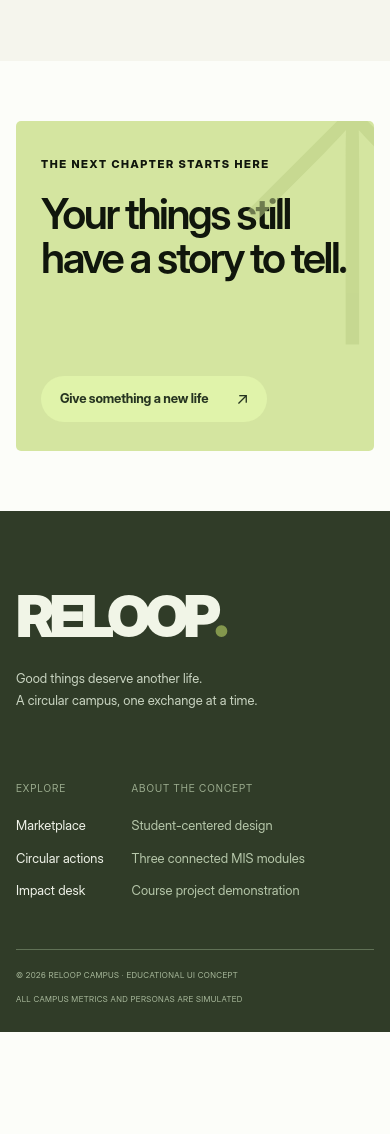
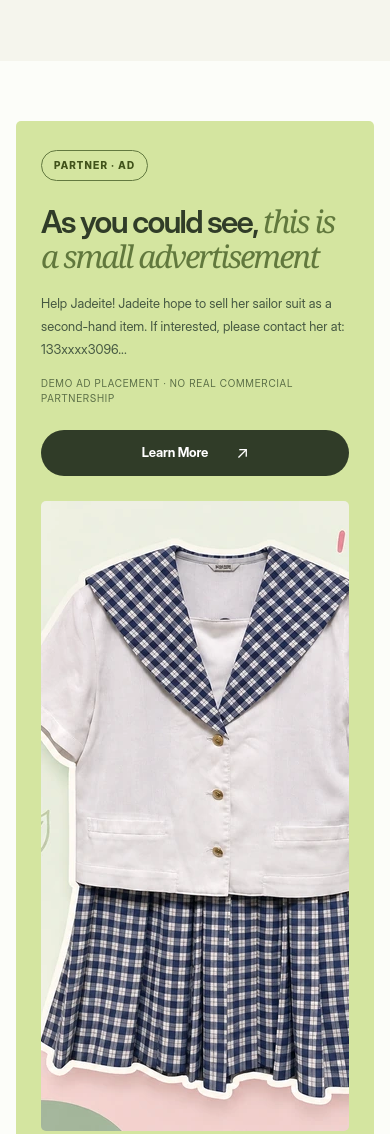
Before and after one commit to bloodylilya4ever-oss/reloop-campus, a plain HTML site: page index.html in a window 390 px wide. Shown: the part 2607-3741 px from the top of the page. Before the commit the page ends 3639 px from the top, so only its background shows below. Drawn offline with Linux system fonts and the light colour scheme.

Commit message:
上了广告

```diff
--- a/index.html
+++ b/index.html
@@ -73,7 +73,49 @@
       <div class="statement-bar"><div class="container statement-inner"><span>RETHINK WHAT WE THROW AWAY</span><span class="statement-sun">✳&#xFE0E;</span><span>REUSE IS THE NEW ROUTINE</span><span class="statement-sun">✳&#xFE0E;</span><span>ONE CAMPUS. MORE POSSIBILITIES.</span></div></div>
       <section class="section container featured-home" aria-labelledby="home-featured-title"><div class="section-heading"><div><span class="eyebrow">01 / THE EXCHANGE</span><h2 id="home-featured-title">Something good<br>is waiting <i>for you.</i></h2></div><div class="heading-aside"><p>Discover useful things from other students. A little less waste, a lot more value.</p><button type="button" class="inline-link" data-nav="exchange">Browse all listings <span aria-hidden="true">↗&#xFE0E;</span></button></div></div><div class="product-grid home-grid" id="home-products"></div></section>
       <section class="journey-section" aria-labelledby="journey-title"><div class="container journey-layout"><div class="journey-intro"><span class="eyebrow">02 / THE IDEA</span><h2 id="journey-title">Not just less waste.<br><i>A better cycle.</i></h2><p>One connected campus system gives reusable objects a new home and gives the facilities team clearer, more useful information.</p><button class="btn btn-outline" data-nav="circular" type="button">Discover circular actions <span aria-hidden="true">↗&#xFE0E;</span></button></div><div class="journey-steps"><button class="journey-row" data-nav="exchange" type="button"><span class="journey-no">01</span><span><strong>Exchange what you have</strong><small>List, reserve and hand over useful items.</small></span><span class="journey-arrow">↗&#xFE0E;</span></button><button class="journey-row" data-nav="circular" type="button"><span class="journey-no">02</span><span><strong>Make circular choices</strong><small>Recycle, donate or repair — with verification.</small></span><span class="journey-arrow">↗&#xFE0E;</span></button><button class="journey-row" data-nav="operations" type="button"><span class="journey-no">03</span><span><strong>See the campus impact</strong><small>Turn verified events into operational insight.</small></span><span class="journey-arrow">↗&#xFE0E;</span></button></div></div></section>
-      <section class="section container home-cta" aria-labelledby="cta-title"><div><span class="eyebrow">THE NEXT CHAPTER STARTS HERE</span><h2 id="cta-title">Your things still<br>have a story to tell.</h2></div><button class="btn btn-lime" data-open="post" type="button">Give something a new life <span aria-hidden="true">↗&#xFE0E;</span></button><span class="cta-orb" aria-hidden="true">↗&#xFE0E;</span></section>
+    <section
+  class="home-cta partner-spotlight container"
+  aria-labelledby="partner-title"
+>
+  <div class="partner-copy">
+    <span class="partner-label">PARTNER · AD</span>
+
+    <h2 id="partner-title">
+      As you could see,
+      <i>this is a small advertisement</i>
+    </h2>
+
+    <p class="partner-description">
+     Help Jadeite!
+     Jadeite hope to sell her sailor suit as a second-hand item.
+     If interested, please contact her at: 133xxxx3096...
+    </p>
+
+    <p class="partner-disclaimer">
+      DEMO AD PLACEMENT · NO REAL COMMERCIAL PARTNERSHIP
+    </p>
+
+    <button
+      type="button"
+      class="btn btn-dark"
+      data-partner-circular
+    >
+      Learn More
+      <span aria-hidden="true">↗</span>
+    </button>
+  </div>
+
+  <div class="partner-visual">
+    <img
+      src="assets/campus-repair-spotlight.webp"
+      alt="Illustration of students participating in a campus repair activity"
+      width="900"
+      height="630"
+      loading="lazy"
+    >
+  </div>
+</section>
+
     </section>
 
 
--- a/styles.css
+++ b/styles.css
@@ -296,3 +296,157 @@
     max-width: 100%;
   }
 }
+/* ==========================================
+   CAMPUS PARTNER SPOTLIGHT
+   Home page only
+========================================== */
+
+.home-cta.partner-spotlight {
+  display: grid;
+  grid-template-columns:
+    minmax(0, 1.08fr)
+    minmax(0, 0.92fr);
+
+  align-items: center;
+  gap: 36px;
+
+  min-height: 360px;
+  background: #D4E5A0;
+
+  /* Preserve the existing banner shape */
+  border-radius: 5px;
+  overflow: hidden;
+  position: relative;
+}
+
+.partner-copy {
+  position: relative;
+  z-index: 2;
+  min-width: 0;
+}
+
+.partner-label {
+  display: inline-block;
+  padding: 7px 12px;
+
+  border: 1px solid #637940;
+  border-radius: 100px;
+
+  color: #41521A;
+  font-size: 10px;
+  font-weight: 800;
+  letter-spacing: 0.12em;
+}
+
+.home-cta.partner-spotlight h2 {
+  max-width: 670px;
+  margin: 24px 0 18px;
+
+  font-size: clamp(32px, 3.5vw, 52px);
+  line-height: 1.08;
+  letter-spacing: -0.055em;
+  overflow-wrap: anywhere;
+
+  color: #303C28;
+}
+
+.home-cta.partner-spotlight h2 i {
+  color: #61783D;
+  font-weight: 400;
+}
+
+.partner-description {
+  max-width: 560px;
+  margin-bottom: 15px;
+
+  font-size: 14px;
+  line-height: 1.75;
+  color: #455841;
+}
+
+.partner-disclaimer {
+  font-size: 10px;
+  letter-spacing: 0.08em;
+  color: #596D45;
+  margin-bottom: 24px;
+}
+
+.partner-visual {
+  min-width: 0;
+  width: 100%;
+  height: 100%;
+
+  display: flex;
+  align-items: center;
+  justify-content: center;
+}
+
+.partner-visual img {
+  width: 100%;
+  max-height: 320px;
+  object-fit: cover;
+
+  border-radius: 5px;
+}
+
+.partner-spotlight .btn {
+  position: relative;
+  z-index: 2;
+}
+
+/* Tablet */
+
+@media (max-width: 900px) {
+  .home-cta.partner-spotlight {
+    grid-template-columns: 1fr 1fr;
+    gap: 22px;
+    padding: 35px;
+  }
+
+  .home-cta.partner-spotlight h2 {
+    font-size: clamp(30px, 4vw, 42px);
+  }
+
+  .partner-visual img {
+    max-height: 300px;
+  }
+}
+
+/* Mobile */
+
+@media (max-width: 640px) {
+  .home-cta.partner-spotlight {
+    display: flex;
+    flex-direction: column;
+
+    align-items: stretch;
+    gap: 25px;
+
+    padding: 29px 25px;
+    min-height: auto;
+  }
+
+  .home-cta.partner-spotlight h2 {
+    font-size: clamp(30px, 8vw, 42px);
+  }
+
+  .partner-description {
+    font-size: 13px;
+  }
+
+  .partner-visual {
+    height: auto;
+  }
+
+  .partner-visual img {
+    max-height: none;
+    aspect-ratio: 4 / 3;
+    object-fit: cover;
+  }
+
+  .partner-spotlight .btn {
+    width: 100%;
+    white-space: normal;
+    text-align: center;
+  }
+}
```
Also changed, not shown: assets/campus-repair-spotlight.webp (added).
